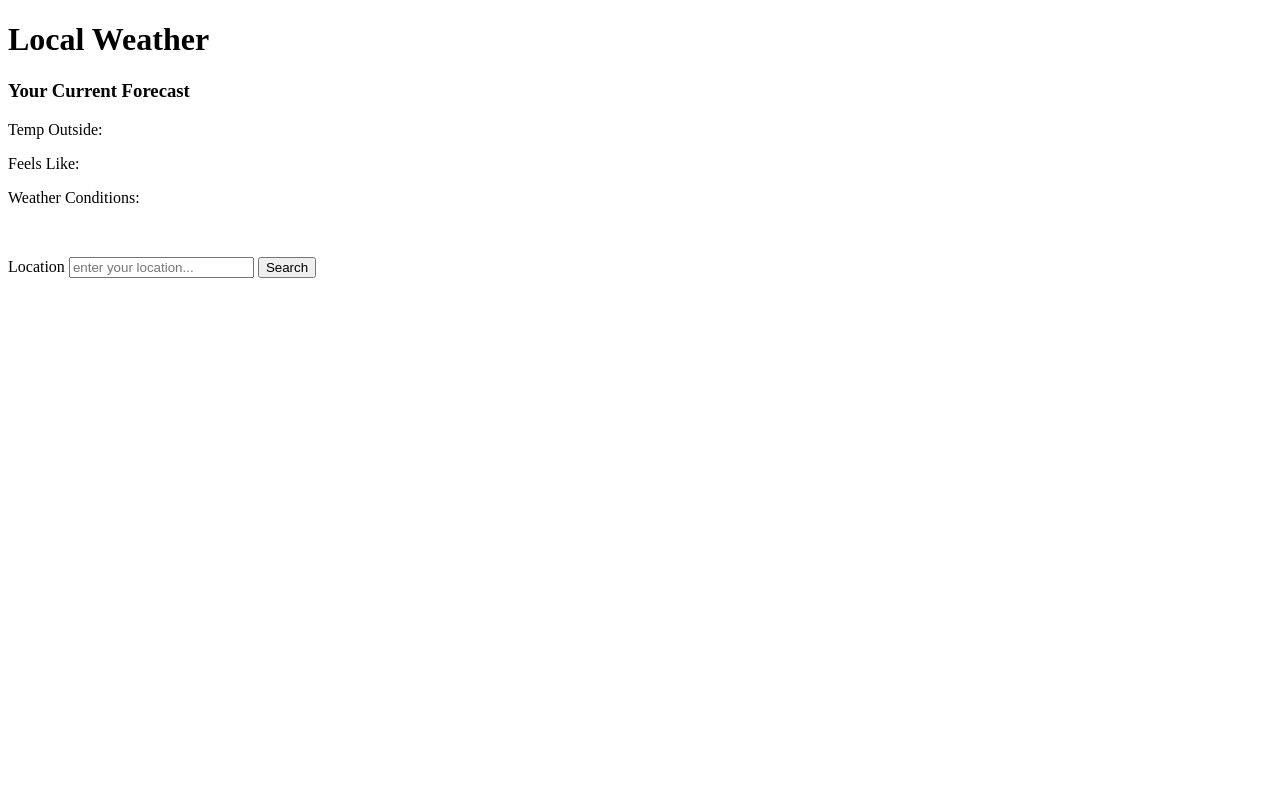
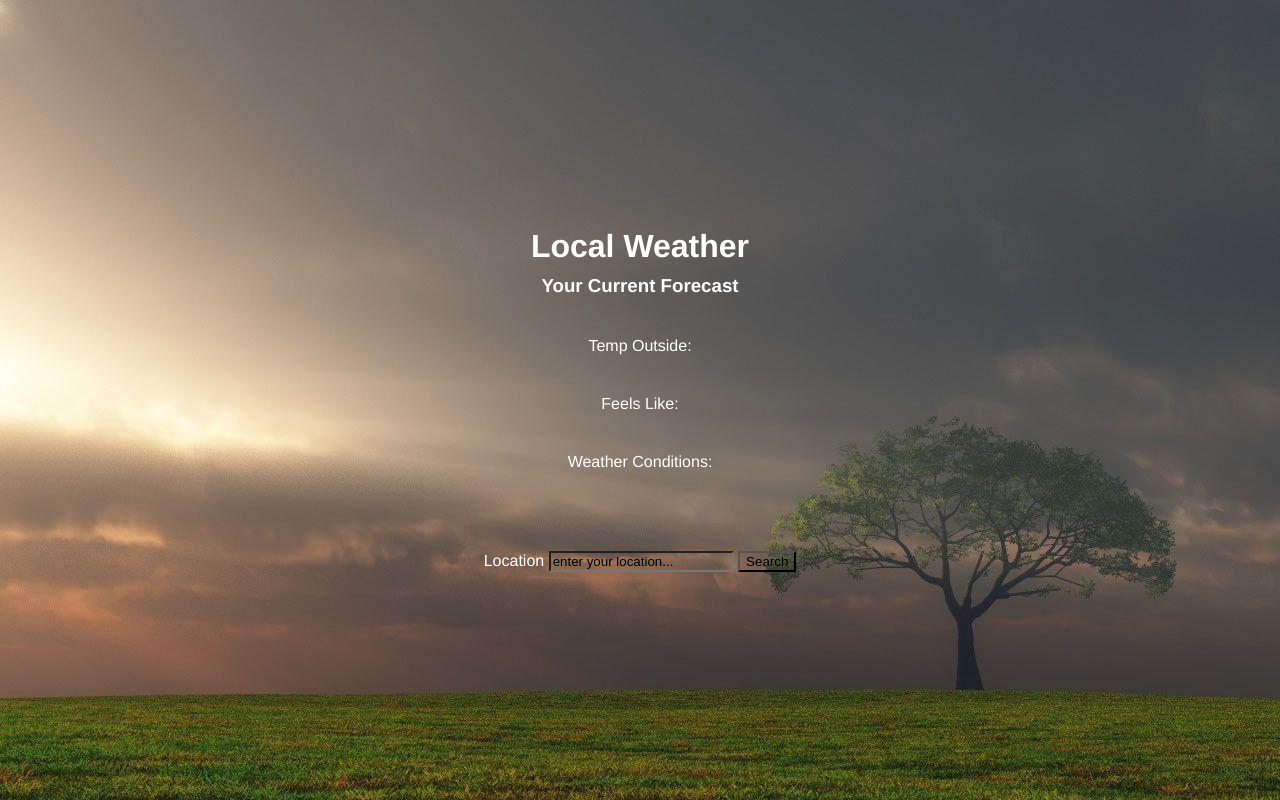
Before and after one commit to Trinityfore/weather-application, a plain HTML site: page index.html in a window 1280 px wide. Drawn offline with nearby package versions, Linux system fonts and the light colour scheme.

Commit message:
finished product

```diff
--- a/index.html
+++ b/index.html
@@ -4,6 +4,7 @@
     <meta charset="UTF-8">
     <meta name="viewport" content="width=device-width, initial-scale=1.0">
     <meta http-equiv="X-UA-Compatible" content="ie=edge">
+    <link rel="stylesheet" href="./style.css">
     <script src="https://code.jquery.com/jquery-3.3.1.min.js"></script>
     <script defer src="./script.js"></script>
     <title>Intro to AJAX</title>
--- a/style.css
+++ b/style.css
@@ -2,22 +2,32 @@
     box-sizing: border-box;
     margin: 0;
 }
+input {
+ background-color:transparent;
+ outline: black;
 
-/* body {
+}
+
+body {
     display: flex;
     flex-direction: column;
     min-height: 100vh;
     justify-content: center;
-    align-content: center;
+    align-items: center;
     font-family: 'Franklin Gothic Medium', 'Arial Narrow', Arial, sans-serif;
-    color: blueviolet;
-    /* background: url(WSjKlp7.jpg);
+    color: white;
+    background: url(WSjKlp7.jpg);
     background-repeat: no-repeat;
-    background-size: cover; */
+    background-size: cover;
+}
 
-body {
-    display: flex;
-    flex-direction: column;
-    justify-content: space-evenly;
-    align-items: center;
+h3{
+    padding: 10px;
 }
+p {
+    padding: 10px;
+}
+
+::placeholder{
+    color: black;
+}
```
